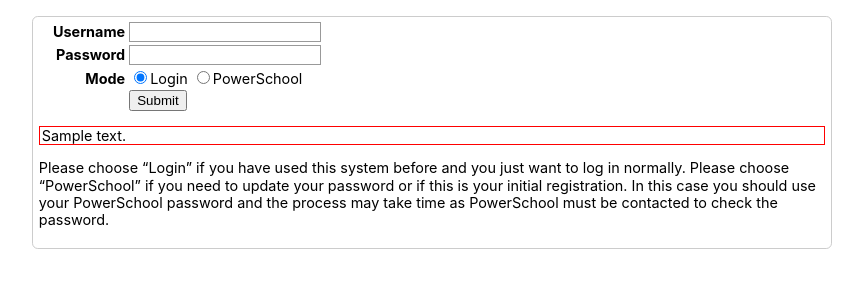
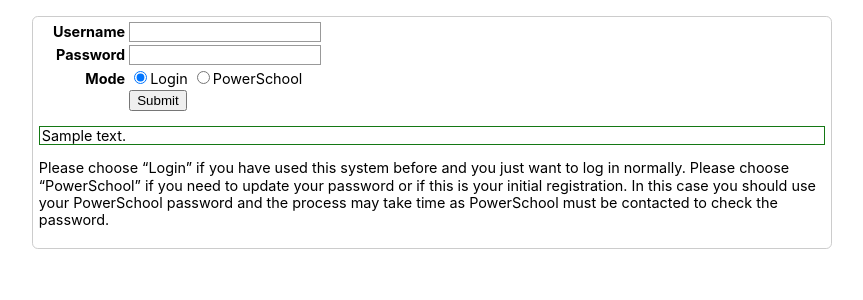
Before and after one commit to runxiyu/mentorweb, a Flask app: template templates/login.html in a window 1280 px wide. Shown: the part 74-374 px from the top of the page, without its empty margins (208-1071 px from the left). Run offline with Flask 3, Linux system fonts and the light colour scheme; the template is opened without the code that fills it: most values are stand-ins (such as "Sample title", 1, 10 or a date in 2020).

Commit message:
More edits

```diff
--- a/templates/login.html
+++ b/templates/login.html
@@ -39,7 +39,7 @@
 		</li>
 	</ul>
 	{% if note %}
-	<p style="border: 1px solid red; padding: 0px 2px;">
+	<p style="border: 1px solid rgb(20, 120, 20); padding: 0px 2px;">
 	{{note}}
 	</p>
 	{% endif %}
```
